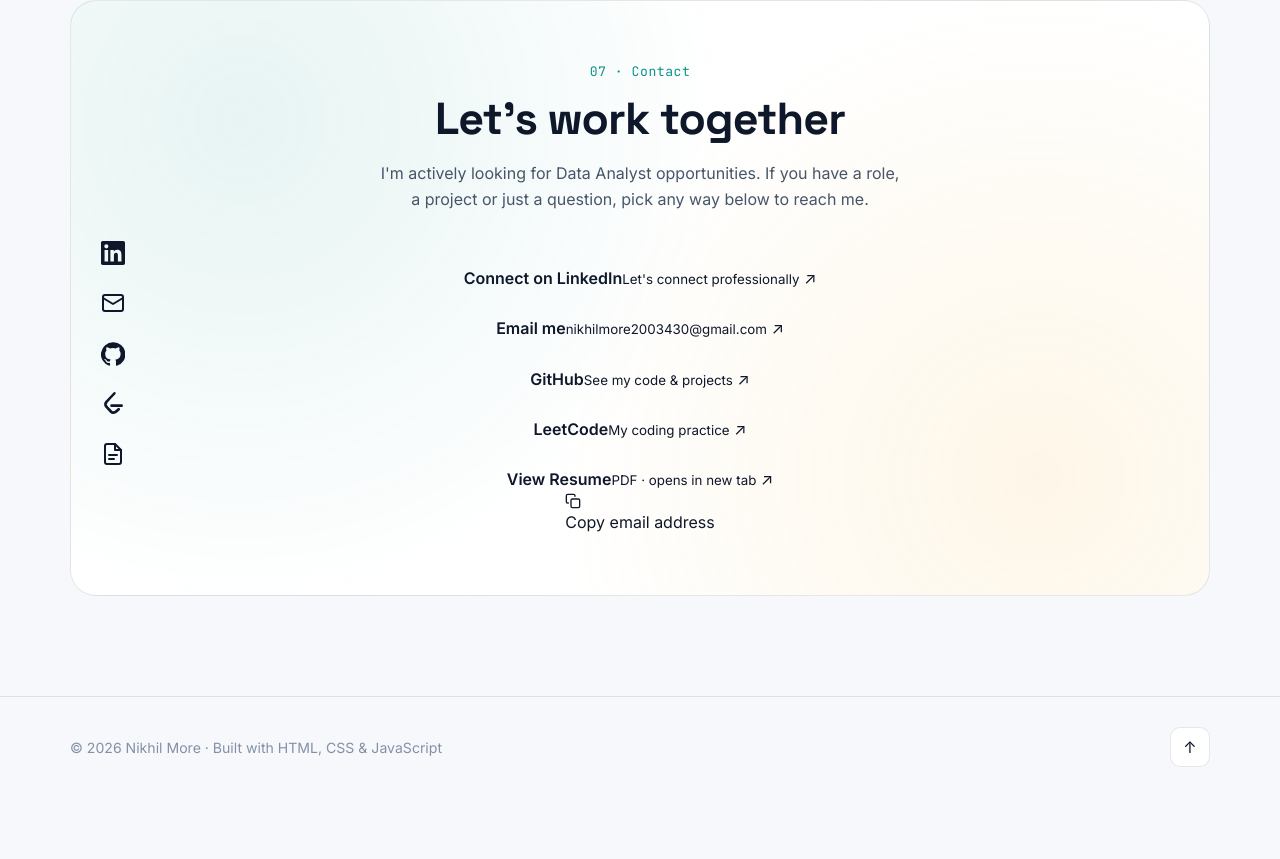
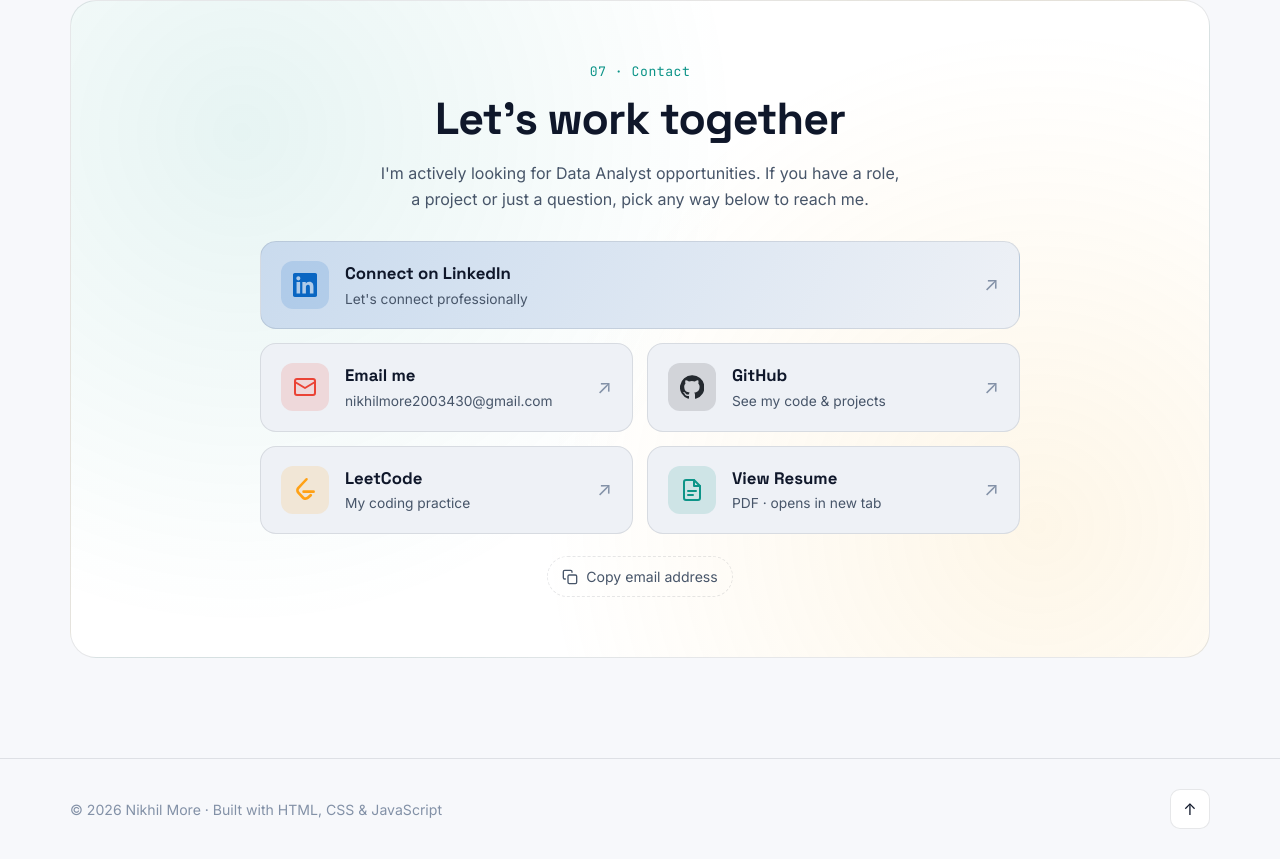
Before and after one commit to nikhilmore2003/nikhilmore2003.github.io, a plain HTML site: page index.html in a window 1280 px wide. Shown: the part 6616-7475 px from the top of the page. Before the commit the page ends 7413 px from the top, so only its background shows below. Drawn offline with Linux system fonts and the light colour scheme.

Commit message:
Add styles for contact cards and email copy feature

```diff
--- a/style.css
+++ b/style.css
@@ -457,3 +457,54 @@ h3 { font-size: 1.15rem; }
 .pv-img { width: 100%; aspect-ratio: 320 / 170; object-fit: cover; object-position: top; border-radius: 10px; border: 1px solid var(--border); display: none; }
 .project-visual.has-img .pv-img { display: block; }
 .project-visual.has-img .pv-svg { display: none; }
+
+
+/* ================= CONTACT CARDS (Let's work together) ================= */
+.connect-grid {
+  display: grid; grid-template-columns: repeat(2, 1fr); gap: 14px;
+  max-width: 760px; margin: 0 auto 22px; text-align: left;
+}
+.connect-card {
+  --cc: var(--accent);
+  display: flex; align-items: center; gap: 16px;
+  padding: 18px 20px; border-radius: 16px;
+  border: 1px solid var(--border); background: var(--bg-2);
+  transition: transform 0.25s, border-color 0.25s, box-shadow 0.25s, background 0.25s;
+}
+.connect-card:hover {
+  transform: translateY(-4px); border-color: var(--cc);
+  box-shadow: 0 14px 30px -14px var(--cc);
+}
+.cc-wide { grid-column: 1 / -1; }
+.cc-icon {
+  flex-shrink: 0; width: 48px; height: 48px; display: grid; place-items: center;
+  border-radius: 12px; color: var(--cc);
+  background: color-mix(in srgb, var(--cc) 14%, transparent);
+  transition: background 0.25s, color 0.25s;
+}
+.connect-card:hover .cc-icon { background: var(--cc); color: #fff; }
+.cc-text { flex: 1; min-width: 0; }
+.cc-text strong { display: block; font-family: "Space Grotesk", sans-serif; font-size: 1.05rem; }
+.cc-text small { display: block; color: var(--text-2); font-size: 0.86rem; overflow: hidden; text-overflow: ellipsis; white-space: nowrap; }
+.cc-arrow { color: var(--text-3); font-size: 1.2rem; transition: transform 0.2s, color 0.2s; }
+.connect-card:hover .cc-arrow { color: var(--cc); transform: translate(3px, -3px); }
+
+.cc-linkedin { --cc: #0a66c2; }
+.cc-linkedin.cc-wide { background: linear-gradient(120deg, color-mix(in srgb, #0a66c2 16%, var(--bg-2)), var(--bg-2)); }
+.cc-email    { --cc: #ea4335; }
+.cc-github   { --cc: #8b949e; }
+.cc-leetcode { --cc: #ffa116; }
+.cc-resume   { --cc: var(--accent); }
+[data-theme="light"] .cc-github { --cc: #24292f; }
+
+.copy-email {
+  display: inline-flex; align-items: center; gap: 8px;
+  font-size: 0.88rem; color: var(--text-2);
+  padding: 8px 14px; border-radius: 999px; border: 1px dashed var(--border);
+  transition: color 0.2s, border-color 0.2s;
+}
+.copy-email:hover { color: var(--accent); border-color: var(--accent); }
+
+@media (max-width: 680px) {
+  .connect-grid { grid-template-columns: 1fr; }
+}
```
